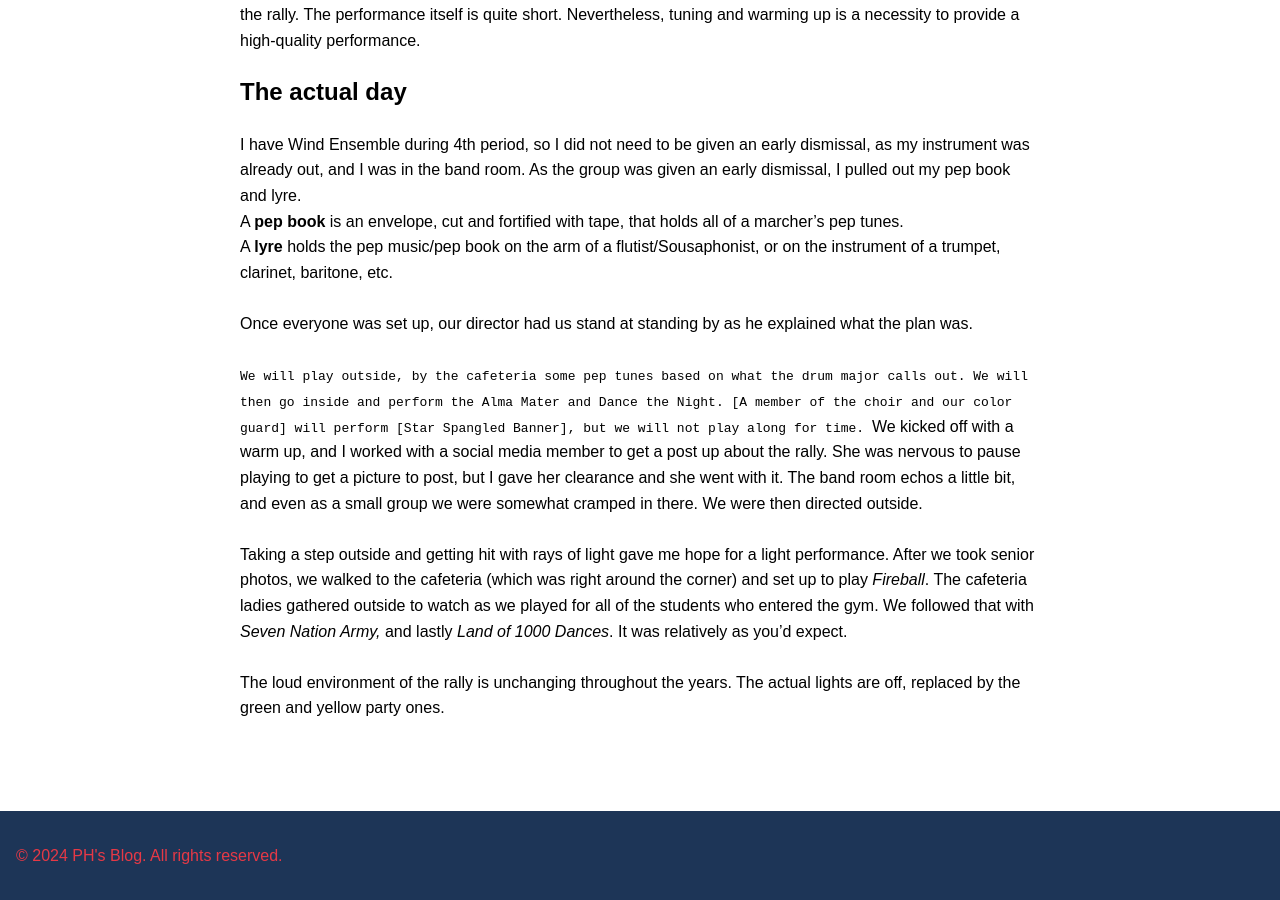
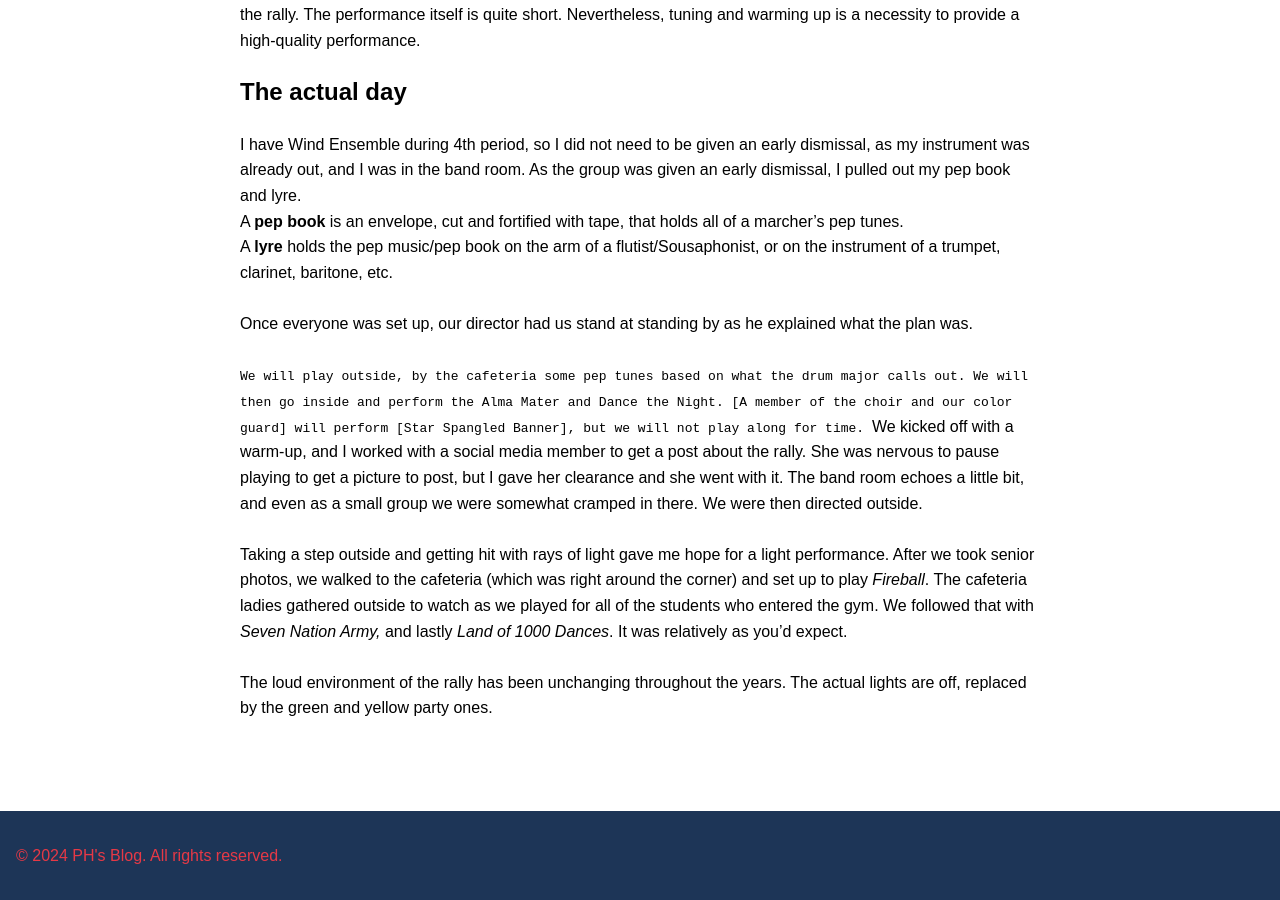
Before and after one commit to CaptainSapphire/PH-s-Blog, a Jekyll site: the page built from _posts/2024-09-18-fall-rally.md, in a window 1280 px wide and 900 px high, scrolled down 759 px. Built offline with Jekyll 4.4.1, drawn with Linux system fonts in a browser that asks for light colours; our own code applies the rules of GitHub Pages for plain Markdown files.

Commit message:
Update 2024-09-18-fall-rally.md

```diff
--- a/_posts/2024-09-18-fall-rally.md
+++ b/_posts/2024-09-18-fall-rally.md
@@ -18,8 +18,8 @@ Once everyone was set up, our director had us stand at standing by as he explain
 ``
 We will play outside, by the cafeteria some pep tunes based on what the drum major calls out. We will then go inside and perform the Alma Mater and Dance the Night. [A member of the choir and our color guard] will perform [Star Spangled Banner], but we will not play along for time.
 ``
-We kicked off with a warm up, and I worked with a social media member to get a post up about the rally. She was nervous to pause playing to get a picture to post, but I gave her clearance and she went with it. The band room echos a little bit, and even as a small group we were somewhat cramped in there. We were then directed outside.
+We kicked off with a warm-up, and I worked with a social media member to get a post about the rally. She was nervous to pause playing to get a picture to post, but I gave her clearance and she went with it. The band room echoes a little bit, and even as a small group we were somewhat cramped in there. We were then directed outside.
 <br><br>
 Taking a step outside and getting hit with rays of light gave me hope for a light performance. After we took senior photos, we walked to the cafeteria (which was right around the corner) and set up to play *Fireball*. The cafeteria ladies gathered outside to watch as we played for all of the students who entered the gym. We followed that with *Seven Nation Army,* and lastly *Land of 1000 Dances*. It was relatively as you'd expect.
 <br><br>
-The loud environment of the rally is unchanging throughout the years. The actual lights are off, replaced by the green and yellow party ones.
+The loud environment of the rally has been unchanging throughout the years. The actual lights are off, replaced by the green and yellow party ones.
```
